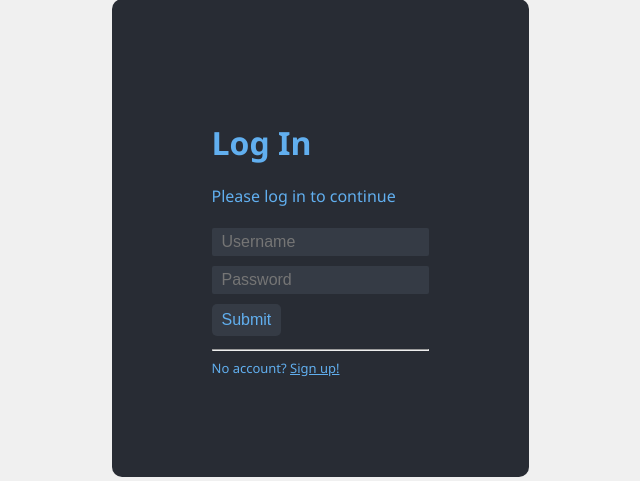
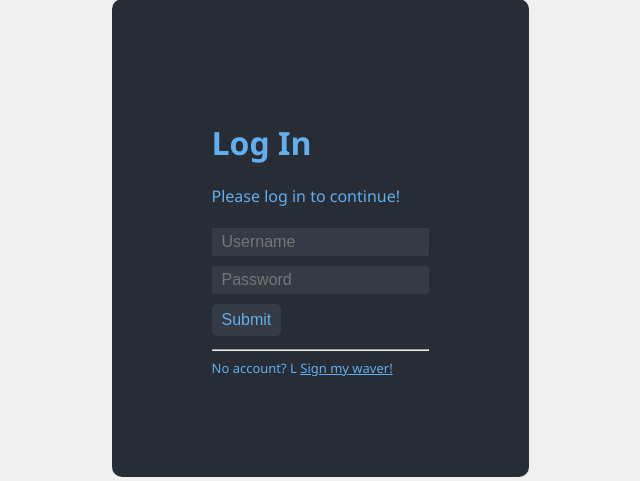
Before and after one commit to Nughm3/tasker, a Flask app: page /account/login/ in a window 1280 px wide. Shown: the part 162-643 px from the top of the page, without its empty margins (320-960 px from the left). Run offline with Flask 2, Linux system fonts and the light colour scheme.

Commit message:
changed strings

```diff
--- a/website/templates/home.html
+++ b/website/templates/home.html
@@ -11,3 +11,5 @@
 
 </body>
 </html>
+
+<!-- This change was made by aaden -->
--- a/website/templates/login.html
+++ b/website/templates/login.html
@@ -10,13 +10,13 @@
     <body>
         <div class="container">
             <h1 class="icon-tasker">Log In</h1>
-            <p>Please log in to continue</p>
+            <p>Please log in to continue!</p>
             <form method="POST">
                 <div><input type="text" name="Username" id="username" placeholder="Username"></div>
                 <div><input type="password" name="Password" id="password" placeholder="Password"></div>
                 <div><input type="submit" name="Submit" placeholder="icon-login" value="Submit"></div>
                 <div><hr></div>
-                <div class="small">No account? <a href="/account/register">Sign up!</a></div>
+                <div class="small">No account? L <a href="/account/register">Sign my waver!</a></div>
             </form>
 
             {% with messages = get_flashed_messages(with_categories=true) %}
```
